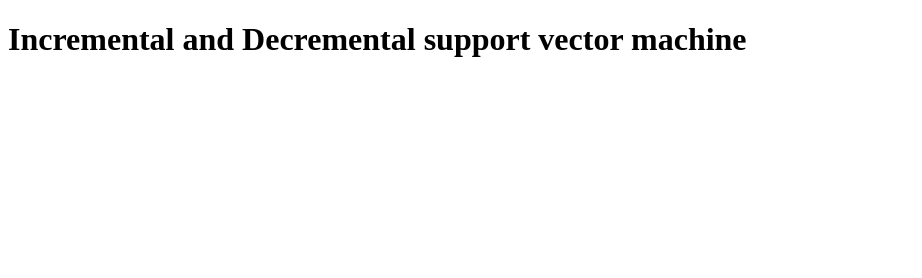
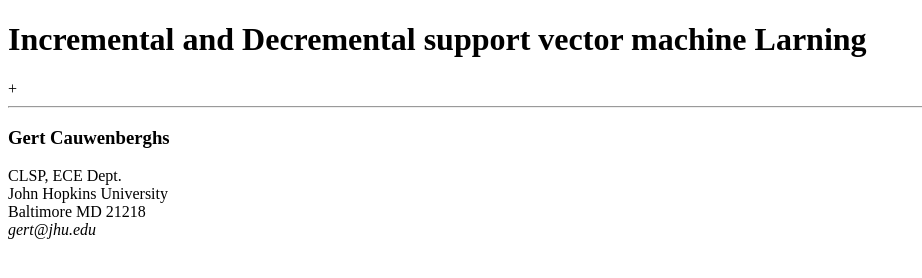
Before and after one commit to dumi994/html-css-paper, a plain HTML site: page index.html in a window 1280 px wide. Shown: the whole page, without its empty margins (0-922 px from the left). Drawn offline with Linux system fonts and the light colour scheme.

Commit message:
sezione header completata

```diff
--- a/index.html
+++ b/index.html
@@ -9,7 +9,17 @@
 <body>
     <!-- header del sito -->
     <header>
-        <h1>Incremental and Decremental support vector machine</h1>
+        <h1>Incremental and Decremental support vector machine Larning</h1>+
+        <hr>
+        <section>
+            <h3>Gert Cauwenberghs</h3>
+            <div>
+                CLSP, ECE Dept. <br>
+                John Hopkins University <br>
+                Baltimore MD 21218 <br>
+                <em>gert@jhu.edu</em>
+            </div>
+        </section>
     </header>
     <!-- /header del sito -->
 
```
